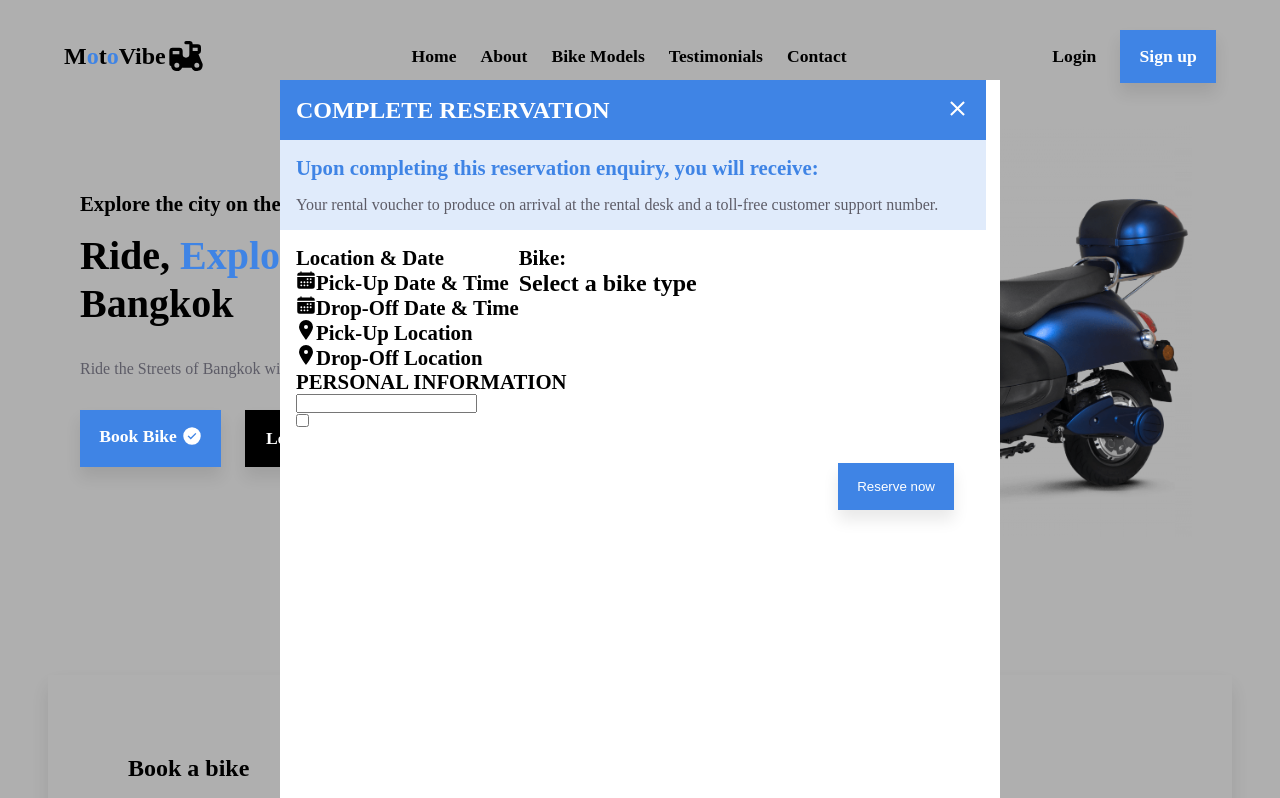
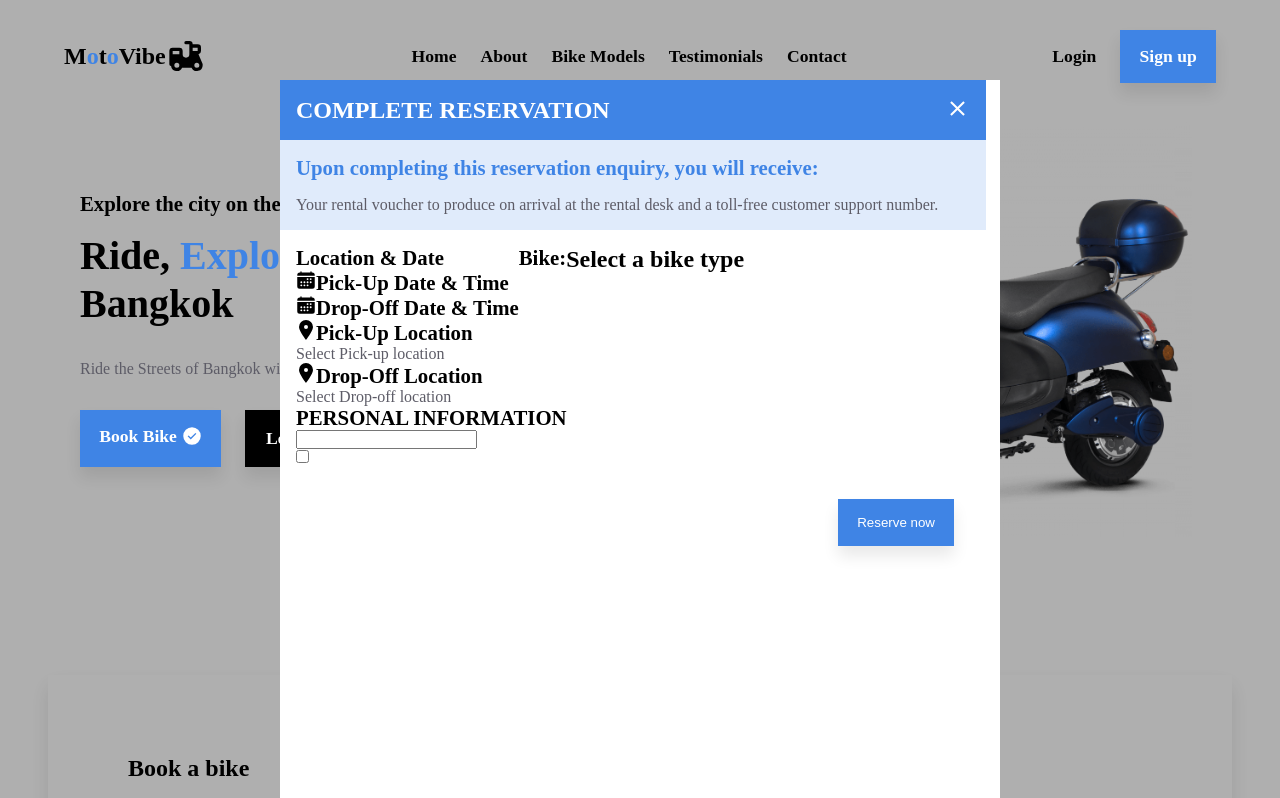
Before and after one commit to OnigiriKing/moto-vibe, a React (Create React App) app: page / in a window 1280 px wide. Shown: the top 798 px of the page. Built offline with nearby package versions, Linux system fonts and the light colour scheme.

Commit message:
Small fix

```diff
--- a/src/pages/homePage/components/RequestMenu.jsx
+++ b/src/pages/homePage/components/RequestMenu.jsx
@@ -27,19 +27,19 @@ export default function RequestMenu({info}) {
                  <h3>Location & Date</h3>
                  <div className="location-info">
                    <h3>{requestSvg(20).calendar}Pick-Up Date & Time</h3>
-                   <p></p>
+                   <p>{info.pickDate}</p>
                  </div>
                  <div className="location-info">
                    <h3>{requestSvg(20).calendar}Drop-Off Date & Time</h3>
-                   <p></p>
+                   <p>{info.dropDate}</p>
                  </div>
                  <div className="location-info">
                    <h3>{requestSvg(20).location}Pick-Up Location</h3>
-                   <p></p>
+                   <p>{info.pickUp}</p>
                  </div>
                  <div className="location-info">
                    <h3>{requestSvg(20).location}Drop-Off Location</h3>
-                   <p></p>
+                   <p>{info.dropOff}</p>
                  </div>
                </div>
                <div className="menu-main-bike">
--- a/src/styles/homeStyle/_homeStyle.scss
+++ b/src/styles/homeStyle/_homeStyle.scss
@@ -826,6 +826,13 @@
       display: flex;
     }
 
+    .menu-main-bike {
+      h3 {
+        display: flex;
+
+      }
+    }
+
     .menu-main-complete {
       display: flex;
       padding: 2rem 1rem;
```
Also changed, not shown: src/dist/style.css, 1 other file (tests, documents, lock files or other folders).
